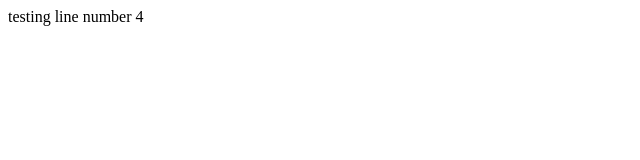
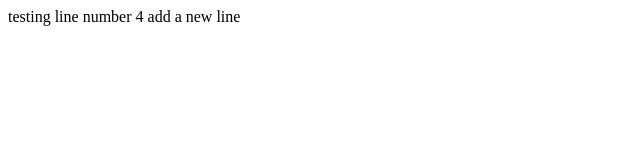
Before and after one commit to varungoud2930/testing, a plain HTML site: page index.html in a window 1280 px wide. Shown: the whole page, without its empty margins (0-640 px from the left). Drawn offline with Linux system fonts and the light colour scheme.

Commit message:
line added

```diff
--- a/index.html
+++ b/index.html
@@ -2,6 +2,7 @@
 <head></head>
 <body>
     testing line number 4
+    add a new line
 </body>
 
 
```
